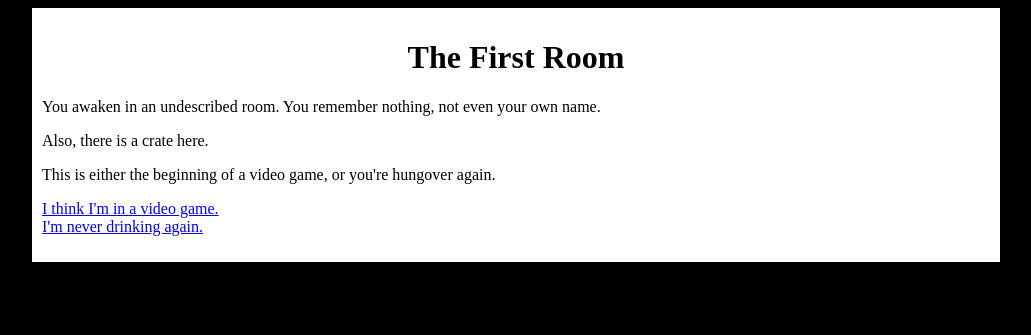
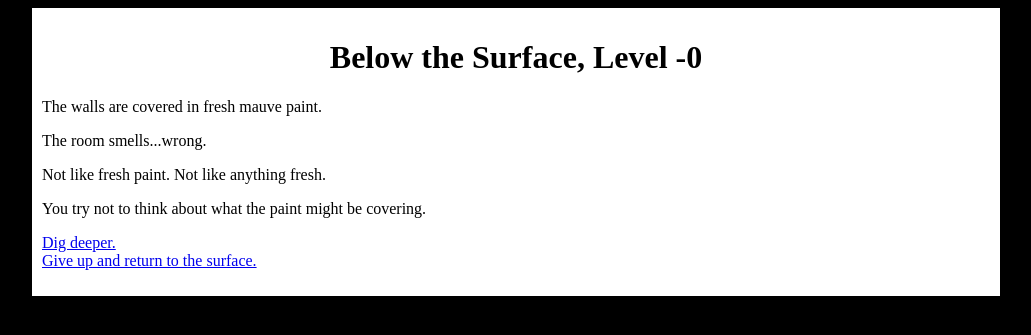
Before and after one commit to DarkArtsAndSciences/ld29-beneath-the-surface, a Flask app: page /play in a window 1280 px wide. Shown: the top 335 px of the page, without its empty margins (124-1155 px from the left). Run offline with Flask 2, Linux system fonts and the light colour scheme.

Commit message:
Rearranged templates.

```diff
--- a/app.py
+++ b/app.py
@@ -1,23 +1,31 @@
 import os
+import random
 
 from flask import Flask, render_template, session, redirect, url_for
 app = Flask(__name__)
 app.config.from_object('config')
 
-from words import get_room, get_words
+from words import get_words
 
 @app.route('/')
 def index():
-    return render_template('index.html')
+	return render_template('index.html')
 
 @app.route('/play')
 def play():
 	if not 'level' in session:
 		session['level'] = 0
-		return render_template('first.html')
+	else:
+		session['level'] += 1
 
-	session['level'] += 1
-	return render_template(get_room(session['level']), **get_words(session['level']))
+	custom_rooms = {13: 'unlucky.html'}
+	random_rooms = ['play.html', 'paint.html', 'paper.html']
+	if session['level'] in custom_rooms:
+		room = custom_rooms[session['level']]
+	else:
+		room = random.choice(random_rooms)
+
+	return render_template(room, **get_words())
 
 @app.route('/quit')
 def quit():
--- a/static/style.css
+++ b/static/style.css
@@ -1,14 +1,11 @@
 /* Color */
 body { background-color: black; }
-#content { background-color: white; }
-#footer { background-color: white; border-top: 1px dotted gray; }
+#main { background-color: white; }
 
 /* Text alignment */
-h1, .center-text { text-align: center; }
-#footer, .right-text { text-align: right; }
+h1 { text-align: center; }
 
 /* Layout */
-#content, #footer, .center-block { margin-left: auto; margin-right: auto }
+#main, .center-block { margin-left: auto; margin-right: auto }
 
-#content { width: 75%; padding: 10px; }
-#footer { width: 75%; padding: 2px 10px; }
+#main { width: 75%; padding: 10px; }
--- a/templates/base.html
+++ b/templates/base.html
@@ -5,7 +5,9 @@
 	<link rel="stylesheet" type="text/css" href="/static/style.css"/>
 <head>
 <body>
-	<div id="content">{% block content %}{% endblock %}</div>
-	{% block footer %}{% endblock %}
+	<div id="main">
+		<div id="room_name"><h1>{% block room_name %}{% endblock %}</h1></div>
+		<div id="room_text">{% block room_text %}{% endblock %}</div>
+	</div>
 </body>
 </html>
--- a/templates/first.html
+++ b/templates/first.html
@@ -1,8 +1,9 @@
 {% extends "base.html" %}
-{% block content %}
-<h1>The First Room</h1>
+
+{% block room_name %}Above the Surface{% endblock %}
+
+{% block room_text %}
 <p>You awaken in an undescribed room. You remember nothing, not even your own name.</p>
-<p>Also, there is a crate here.</p>
-<p>This is either the beginning of a video game, or you're hungover again.</p>
-<p><a href="{{ url_for('play') }}">I think I'm in a video game.</a><br/><a href="{{ url_for('play') }}">I'm never drinking again.</a></p>
+<p>Also, there is a <a href="{{ url_for('play') }}">crate</a> here.</p>
+<p>This is either <a href="{{ url_for('play') }}">the beginning of a video game</a>, or <a href="{{ url_for('play') }}">you're hungover again</a>.</p>
 {% endblock %}
--- /dev/null
+++ b/templates/paint.html
@@ -0,0 +1,16 @@
+{% extends "base.html" %}
+
+{% block room_name %}Below the Surface, Level -{{session.level}}{% endblock %}
+
+{% block room_text %}
+<p>The walls are covered in fresh {{color}} paint.</p>
+
+<p>The room smells...wrong.</p>
+
+<p>Not like fresh paint. Not like anything fresh.</p>
+
+<p>You try not to think about what the paint might be covering.</p>
+
+<p><a href="{{ url_for('play') }}">Dig deeper.</a>
+<br/><a href="{{ url_for('quit') }}">Give up and return to the surface.</a></p>
+{% endblock %}
--- a/templates/unlucky.html
+++ b/templates/unlucky.html
@@ -1,6 +1,8 @@
 {% extends "base.html" %}
-{% block content %}
-<h1>The Unlucky Room</h1>
+
+{% block room_name %}The Unlucky Room{% endblock %}
+
+{% block room_text %}
 <p>You are in the unlucky room.</p>
 <p><a href="{{ url_for('play') }}">Escape!</a></p>
 {% endblock %}
--- a/words.py
+++ b/words.py
@@ -6,24 +6,5 @@ dictionary = {
 	'adjectives': ['happy', 'silly', 'fluffy'],
 }
 
-titles = ['a room', 'a {color} room', 'a large room', 'the last room']
-descriptions = [
-	"This is a terrible excuse for a room description. You can't see a thing.",
-	"The walls are covered in fresh {color} paint.",
-	"You feel yourself throwing off your surface emotions and sinking deeper into your true self.",
-	"Out of the corner of your eye, you glimpse a pile of {adjective} {animal}s. You turn around to find the room empty except for a single piece of paper with a crude {animal} drawn on it in {color} crayon.",
-	"Your vision blurs as you try to examine the room. Questions swirl through your thoughts. Who are you? Why are you here? Was that a {color} {animal}? What are you digging for? Why do you feel so {adjective}? Why can't you see clearly?",
-	"You see a row of {level} short lines drawn on the wall in {color} crayon. You don't think they were there a minute ago. You don't see any crayons in the room, either."
-	]
-
-def get_words(level=0):
-	words = {word[:-1]: random.choice(dictionary[word]) for word in dictionary}
-	words['level'] = level
-	words['title'] = random.choice(titles).format(**words).title()
-	words['description'] = random.choice(descriptions).format(**words)
-	return words
-
-def get_room(level=0):
-	if level == 13:
-		return 'unlucky.html'
-	return 'play.html'
+def get_words():
+	return {word[:-1]: random.choice(dictionary[word]) for word in dictionary}
```
Also changed, not shown: templates/index.html (+5 -3 lines), templates/paper.html (added, +12 -0 lines), templates/play.html (+17 -11 lines).
